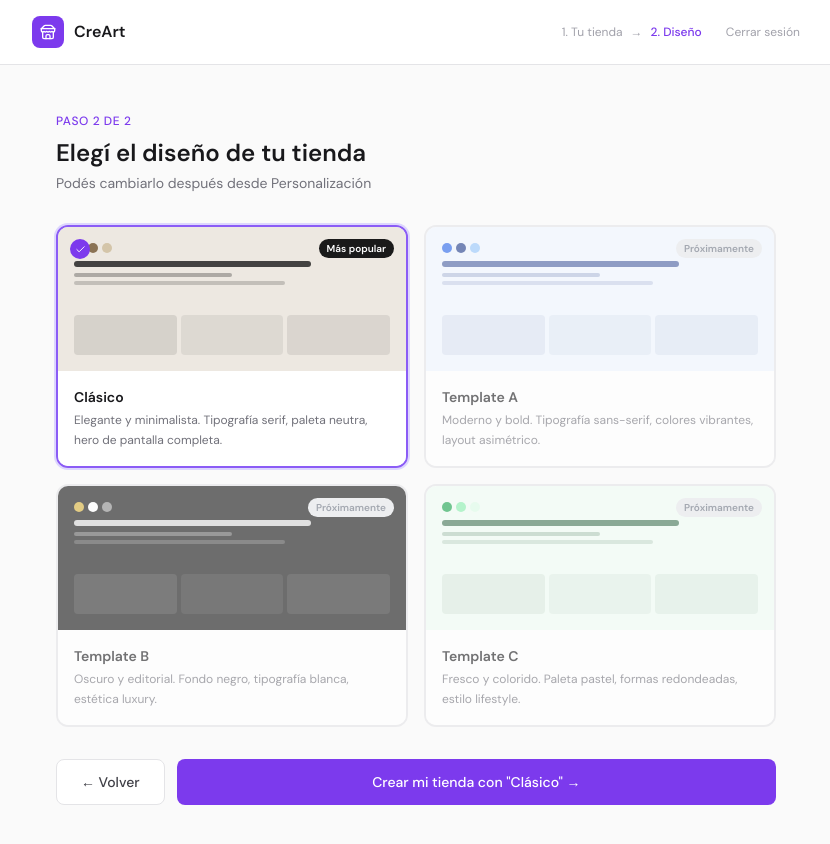
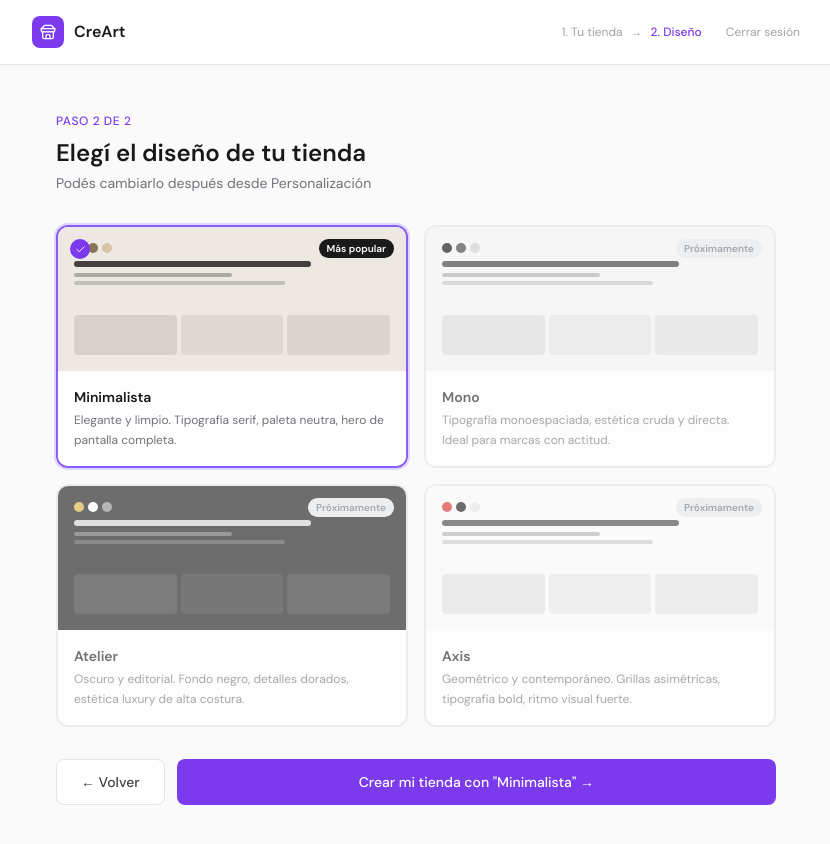
Before and after one commit to DMKo2002/panel-admin, a Next.js app: page /onboarding in a window 1280 px wide. Both pictures are taken after typing "Sample", "Sample" into the empty fields and a click on the button "Continuar →". Shown: the top 844 px of the page, without its empty margins (224-1054 px from the left). Built offline with nearby package versions, Linux system fonts and the light colour scheme; no server answers.

Commit message:
cambio nombre template default a minimalista

```diff
--- a/src/app/api/create-tenant/route.ts
+++ b/src/app/api/create-tenant/route.ts
@@ -26,7 +26,7 @@ export async function POST(req: Request) {
     .replace(/(^-|-$)/g, '')
     + '-' + Date.now().toString().slice(-4)
 
-  const validTemplates = ['default', 'template-a', 'template-b', 'template-c']
+  const validTemplates = ['default', 'mono', 'atelier', 'axis']
   const chosenTemplate = validTemplates.includes(template) ? template : 'default'
 
   const { data: tenant, error: tenantError } = await serviceClient
--- a/src/app/onboarding/page.tsx
+++ b/src/app/onboarding/page.tsx
@@ -8,8 +8,8 @@ import { Store, Check } from 'lucide-react'
 const TEMPLATES = [
   {
     id: 'default',
-    name: 'Clásico',
-    description: 'Elegante y minimalista. Tipografía serif, paleta neutra, hero de pantalla completa.',
+    name: 'Minimalista',
+    description: 'Elegante y limpio. Tipografía serif, paleta neutra, hero de pantalla completa.',
     accent: '#1a1a1a',
     preview: {
       bg: '#EDE8E1',
@@ -19,21 +19,21 @@ const TEMPLATES = [
     },
   },
   {
-    id: 'template-a',
-    name: 'Template A',
-    description: 'Moderno y bold. Tipografía sans-serif, colores vibrantes, layout asimétrico.',
-    accent: '#2563EB',
+    id: 'mono',
+    name: 'Mono',
+    description: 'Tipografía monoespaciada, estética cruda y directa. Ideal para marcas con actitud.',
+    accent: '#000000',
     preview: {
-      bg: '#EFF6FF',
-      text: '#1e3a8a',
+      bg: '#F5F5F5',
+      text: '#000000',
       badge: 'Próximamente',
-      colors: ['#2563EB', '#1e3a8a', '#93c5fd'],
+      colors: ['#000000', '#333333', '#cccccc'],
     },
   },
   {
-    id: 'template-b',
-    name: 'Template B',
-    description: 'Oscuro y editorial. Fondo negro, tipografía blanca, estética luxury.',
+    id: 'atelier',
+    name: 'Atelier',
+    description: 'Oscuro y editorial. Fondo negro, detalles dorados, estética luxury de alta costura.',
     accent: '#d4af37',
     preview: {
       bg: '#111111',
@@ -43,15 +43,15 @@ const TEMPLATES = [
     },
   },
   {
-    id: 'template-c',
-    name: 'Template C',
-    description: 'Fresco y colorido. Paleta pastel, formas redondeadas, estilo lifestyle.',
-    accent: '#16a34a',
+    id: 'axis',
+    name: 'Axis',
+    description: 'Geométrico y contemporáneo. Grillas asimétricas, tipografía bold, ritmo visual fuerte.',
+    accent: '#dc2626',
     preview: {
-      bg: '#f0fdf4',
-      text: '#14532d',
+      bg: '#fafafa',
+      text: '#111111',
       badge: 'Próximamente',
-      colors: ['#16a34a', '#86efac', '#dcfce7'],
+      colors: ['#dc2626', '#111111', '#e5e5e5'],
     },
   },
 ]
@@ -190,12 +190,12 @@ export default function OnboardingPage() {
             {TEMPLATES.map(t => (
               <button
                 key={t.id}
-                onClick={() => t.id === 'default' && setTemplate(t.id)}
+                onClick={() => t.preview.badge !== 'Próximamente' && setTemplate(t.id)}
                 className={`relative text-left rounded-xl border-2 overflow-hidden transition-all ${
                   template === t.id
                     ? 'border-violet-500 ring-2 ring-violet-200'
                     : 'border-zinc-200 hover:border-zinc-300'
-                } ${t.id !== 'default' ? 'opacity-60 cursor-not-allowed' : 'cursor-pointer'}`}
+                } ${t.preview.badge === 'Próximamente' ? 'opacity-60 cursor-not-allowed' : 'cursor-pointer'}`}
               >
                 {/* Preview visual */}
                 <div
```
